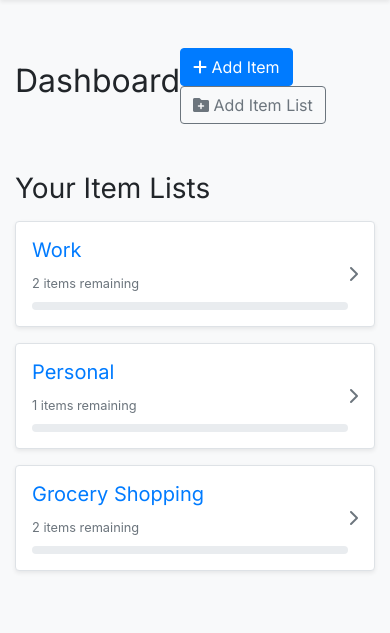
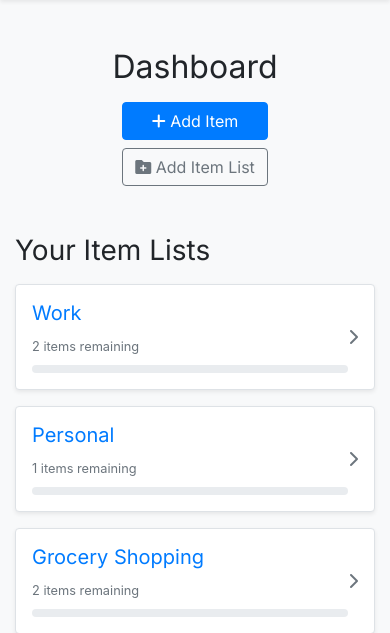
Before and after one commit to sharichungcode/ScrollToDo, a Django app: page /dashboard/ in a window 390 px wide. Shown: the part 58-691 px from the top of the page. Run offline with Django 4.2, Linux system fonts and the light colour scheme; the visitor is signed in with stand-in values (Sample User, id 1); data comes from the database, SQL or seed files in the repository; some libraries are stand-ins or nearby versions.

Commit message:
Responsive styling fix

```diff
--- a/tasks/templates/tasks/dashboard.html
+++ b/tasks/templates/tasks/dashboard.html
@@ -17,15 +17,16 @@
     {% include 'tasks/navbar.html' %}
 
     <div class="container mt-5">
-        <div class="d-flex justify-content-between align-items-center mb-3">
-            <h2 class="fw-bold">Dashboard</h2>
-            <div>
+        <div class="d-flex flex-column flex-md-row justify-content-between align-items-center mb-3">
+            <h2 class="fw-bold mb-3 mb-md-0">Dashboard</h2>
+            <div class="d-flex flex-column flex-md-row">
                 {% if items or request.user.itemlist_set.exists %}
-                <button class="btn btn-primary me-2" data-toggle="modal" data-target="#addTaskModal"><i class="fas fa-plus"></i> Add Item</button>
+                <button class="btn btn-primary mb-2 mb-md-0 mx-md-2" data-toggle="modal" data-target="#addTaskModal"><i class="fas fa-plus"></i> Add Item</button>
                 <button class="btn btn-outline-secondary" data-toggle="modal" data-target="#addTaskListModal"><i class="fas fa-folder-plus"></i> Add Item List</button>
                 {% endif %}
             </div>
         </div>
+
 
         <!-- Display Success and Error Messages -->
         <div id="messages"></div>
@@ -58,7 +59,7 @@
         <!-- Empty State for No Items or Item Lists -->
         {% if empty_state %}
             <div class="text-center mt-5">
-                <img src="{% static 'tasks/empty_state.svg' %}" alt="No Items" class="img-fluid mb-3" style="max-width: 200px;">
+                <img src="{% get_media_prefix %}item_none.png" alt="No Items" class="img-fluid mb-3" style="max-width: 200px;">
                 <h4 class="fw-bold">No Items or Item Lists Found</h4>
                 <p class="text-muted">You haven't created any items or item lists yet. Start by creating a new item or item list.</p>
                 <a href="{% url 'create_item' %}" class="btn btn-primary btn-lg mt-3">Create New Item</a>
@@ -73,7 +74,7 @@
             <div class="modal-content">
                 <div class="modal-header">
                     <h5 class="modal-title" id="addTaskModalLabel">Add New Item</h5>
-                    <button type="button" class="btn-close" data-bs-dismiss="modal" aria-label="Close"></button>
+                    <button type="button" class="close" data-dismiss="modal" aria-label="Close"><span aria-hidden="true">&times;</span></button>
                 </div>
                 <div class="modal-body">
                     <form id="addTaskForm" method="post" action="{% url 'create_item' %}" class="needs-validation" novalidate>
@@ -126,7 +127,7 @@
             <div class="modal-content">
                 <div class="modal-header">
                     <h5 class="modal-title" id="addTaskListModalLabel">Add New Item List</h5>
-                    <button type="button" class="btn-close" data-bs-dismiss="modal" aria-label="Close"></button>
+                    <button type="button" class="close" data-dismiss="modal" aria-label="Close"><span aria-hidden="true">&times;</span></button>
                 </div>
                 <div class="modal-body">
                     <form method="post" action="{% url 'create_item_list' %}" class="needs-validation" novalidate>
```
